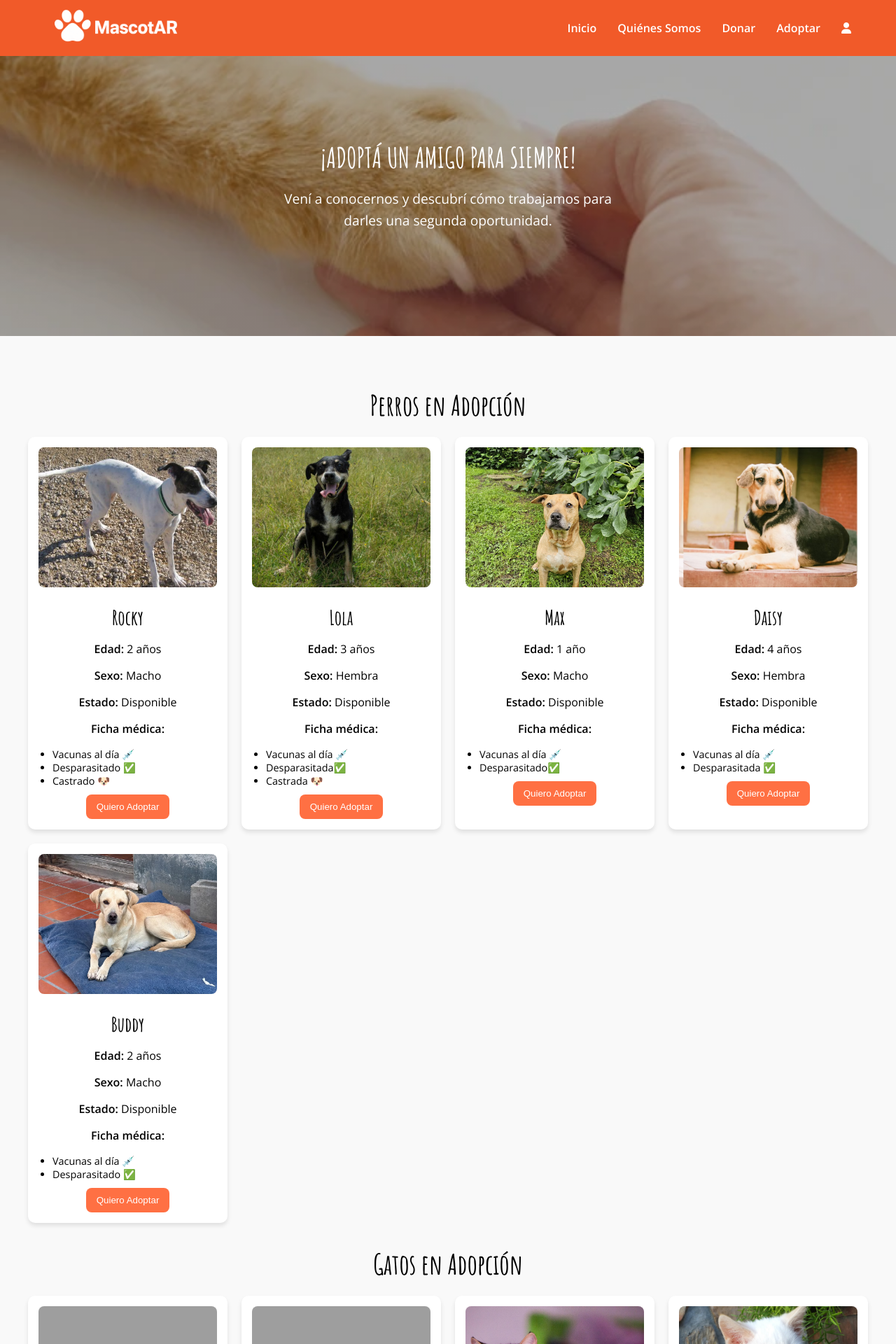
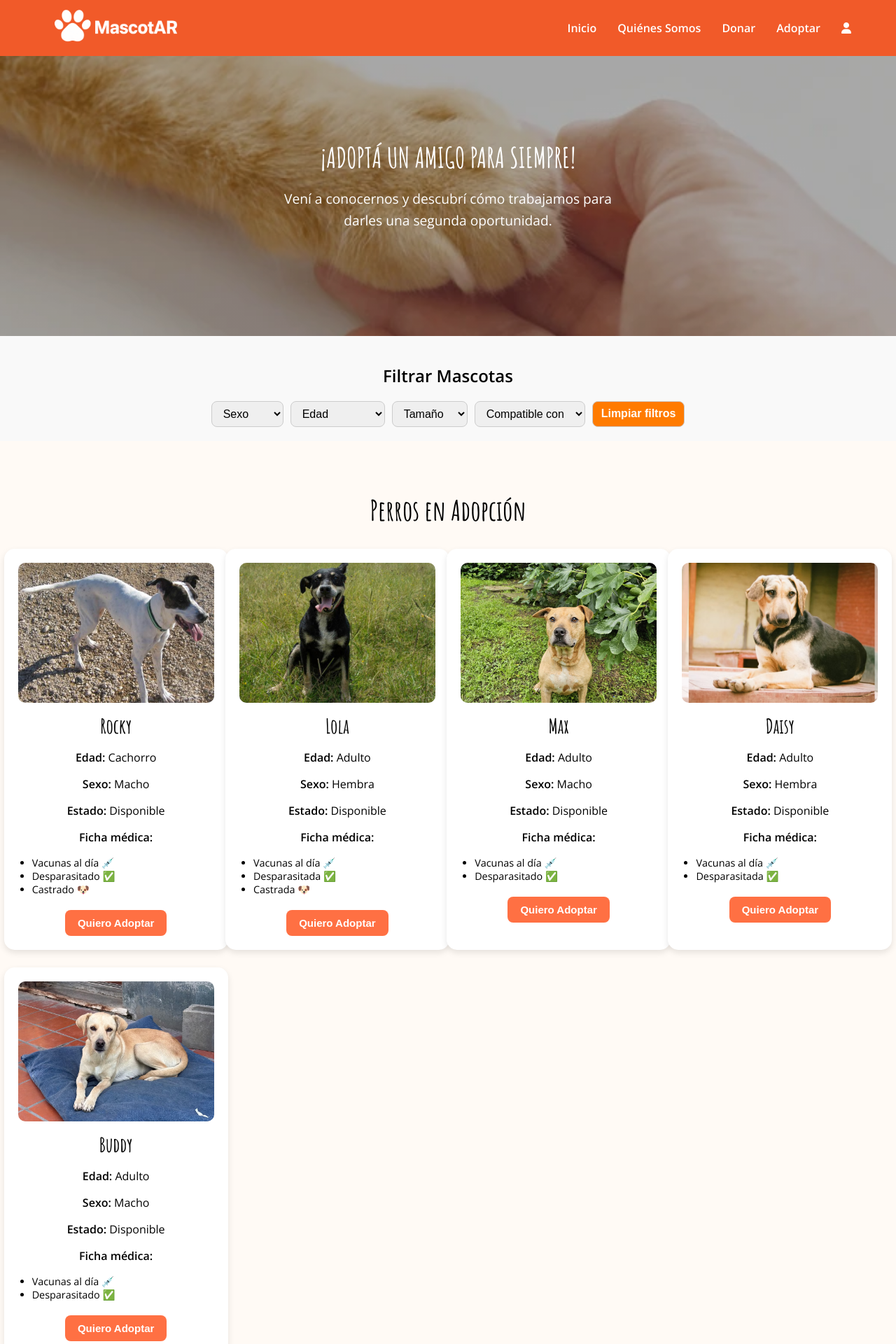
Before and after one commit to santicasale/MascotAR, a PHP site: page /MascotAR/Adoptar.html in a window 1280 px wide. Shown: the top 1920 px of the page at 70% size. Run offline with PHP 8.4, Linux system fonts and the light colour scheme; grey boxes are pictures that could not be loaded.

Commit message:
ultima modificación

```diff
--- a/Adoptar.html
+++ b/Adoptar.html
@@ -52,15 +52,47 @@
     </div>
   </section>
 
+  <section class="filtros">
+    <h2>Filtrar Mascotas</h2>
+    <div class="filtros-container">
+      <select id="filtro-sexo">
+        <option value="">Sexo</option>
+        <option value="macho">Macho</option>
+        <option value="hembra">Hembra</option>
+      </select>
+
+      <select id="filtro-edad">
+        <option value="">Edad</option>
+        <option value="cachorro">Cachorro</option>
+        <option value="adulto-joven">Adulto joven</option>
+        <option value="adulto">Adulto</option>
+      </select>
+
+      <select id="filtro-tamaño">
+        <option value="">Tamaño</option>
+        <option value="chico">Chico</option>
+        <option value="mediano">Mediano</option>
+        <option value="grande">Grande</option>
+      </select>
+
+      <select id="filtro-compatible">
+        <option value="">Compatible con</option>
+        <option value="perros">Otros perros</option>
+        <option value="niños">Niños</option>
+      </select>
+
+      <button id="btn-limpiar">Limpiar filtros</button>
+    </div>
+  </section>
 
   <section class="adoptar-lista">
     <h2>Perros en Adopción</h2>
     <div class="adoptar-grid">
 
-      <div class="adoptar-card">
+      <div class="adoptar-card" data-sexo="macho" data-edad="cachorro" data-tamaño="mediano" data-compatible="niños,perros">
         <img src="imagenesong/rocky.jpg" alt="Perro en adopción">
         <h3>Rocky</h3>
-        <p><strong>Edad:</strong> 2 años</p>
+        <p><strong>Edad:</strong> Cachorro</p>
         <p><strong>Sexo:</strong> Macho</p>
         <p><strong>Estado:</strong> Disponible</p>
         <p><strong>Ficha médica:</strong></p>
@@ -72,39 +104,39 @@
         <button class="btn-adoptar">Quiero Adoptar</button>
       </div>
 
-      <div class="adoptar-card">
+      <div class="adoptar-card" data-sexo="hembra" data-edad="adulto" data-tamaño="mediano" data-compatible="niños,perros">
         <img src="imagenesong/Lola.jpg" alt="Perro en adopción">
         <h3>Lola</h3>
-        <p><strong>Edad:</strong> 3 años</p>
+        <p><strong>Edad:</strong> Adulto</p>
         <p><strong>Sexo:</strong> Hembra</p>
         <p><strong>Estado:</strong> Disponible</p>
         <p><strong>Ficha médica:</strong></p>
         <ul class="ficha-medica">
           <li>Vacunas al día 💉</li>
-          <li>Desparasitada✅</li>
+          <li>Desparasitada ✅</li>
           <li>Castrada 🐶</li>
         </ul>
         <button class="btn-adoptar">Quiero Adoptar</button>
       </div>
 
-      <div class="adoptar-card">
+      <div class="adoptar-card" data-sexo="macho" data-edad="adulto" data-tamaño="grande" data-compatible="perros">
         <img src="imagenesong/Max.jpeg" alt="Perro en adopción">
         <h3>Max</h3>
-        <p><strong>Edad:</strong> 1 año</p>
+        <p><strong>Edad:</strong> Adulto</p>
         <p><strong>Sexo:</strong> Macho</p>
         <p><strong>Estado:</strong> Disponible</p>
         <p><strong>Ficha médica:</strong></p>
         <ul class="ficha-medica">
           <li>Vacunas al día 💉</li>
-          <li>Desparasitado✅</li>
+          <li>Desparasitado ✅</li>
         </ul>
         <button class="btn-adoptar">Quiero Adoptar</button>
       </div>
 
-      <div class="adoptar-card">
+      <div class="adoptar-card" data-sexo="hembra" data-edad="adulto" data-tamaño="chico" data-compatible="niños,perros">
         <img src="imagenesong/Daisy.avif" alt="Perro en adopción">
         <h3>Daisy</h3>
-        <p><strong>Edad:</strong> 4 años</p>
+        <p><strong>Edad:</strong> Adulto</p>
         <p><strong>Sexo:</strong> Hembra</p>
         <p><strong>Estado:</strong> Disponible</p>
         <p><strong>Ficha médica:</strong></p>
@@ -115,10 +147,10 @@
         <button class="btn-adoptar">Quiero Adoptar</button>
       </div>
 
-      <div class="adoptar-card">
+      <div class="adoptar-card" data-sexo="macho" data-edad="adulto" data-tamaño="grande" data-compatible="niños">
         <img src="imagenesong/Buddy.avif" alt="Perro en adopción">
         <h3>Buddy</h3>
-        <p><strong>Edad:</strong> 2 años</p>
+        <p><strong>Edad:</strong> Adulto</p>
         <p><strong>Sexo:</strong> Macho</p>
         <p><strong>Estado:</strong> Disponible</p>
         <p><strong>Ficha médica:</strong></p>
@@ -128,15 +160,18 @@
         </ul>
         <button class="btn-adoptar">Quiero Adoptar</button>
       </div>
+
     </div>
+  </section>
 
+  <section class="adoptar-lista">
     <h2>Gatos en Adopción</h2>
     <div class="adoptar-grid">
 
-      <div class="adoptar-card">
+      <div class="adoptar-card" data-sexo="hembra" data-edad="adulto" data-tamaño="chico" data-compatible="niños,perros">
         <img src="imagenesong/gato1.jpg" alt="Gato en adopción">
         <h3>Misha</h3>
-        <p><strong>Edad:</strong> 1 año</p>
+        <p><strong>Edad:</strong> Adulto</p>
         <p><strong>Sexo:</strong> Hembra</p>
         <p><strong>Estado:</strong> Disponible</p>
         <p><strong>Ficha médica:</strong></p>
@@ -148,10 +183,10 @@
         <button class="btn-adoptar">Quiero Adoptar</button>
       </div>
 
-      <div class="adoptar-card">
+      <div class="adoptar-card" data-sexo="macho" data-edad="cachorro" data-tamaño="chico" data-compatible="niños">
         <img src="imagenesong/gato2.webp" alt="Gato en adopción">
         <h3>Tom</h3>
-        <p><strong>Edad:</strong> 3 años</p>
+        <p><strong>Edad:</strong> Cachorro</p>
         <p><strong>Sexo:</strong> Macho</p>
         <p><strong>Estado:</strong> Disponible</p>
         <p><strong>Ficha médica:</strong></p>
@@ -162,10 +197,10 @@
         <button class="btn-adoptar">Quiero Adoptar</button>
       </div>
 
-      <div class="adoptar-card">
+      <div class="adoptar-card" data-sexo="hembra" data-edad="adulto" data-tamaño="chico" data-compatible="perros">
         <img src="imagenesong/gato3.jpg" alt="Gato en adopción">
         <h3>Nina</h3>
-        <p><strong>Edad:</strong> 2 años</p>
+        <p><strong>Edad:</strong> Adulto</p>
         <p><strong>Sexo:</strong> Hembra</p>
         <p><strong>Estado:</strong> Disponible</p>
         <p><strong>Ficha médica:</strong></p>
@@ -176,10 +211,10 @@
         <button class="btn-adoptar">Quiero Adoptar</button>
       </div>
 
-      <div class="adoptar-card">
+      <div class="adoptar-card" data-sexo="macho" data-edad="cachorro" data-tamaño="chico" data-compatible="niños,perros">
         <img src="imagenesong/gato4.jpg" alt="Gato en adopción">
         <h3>Simba</h3>
-        <p><strong>Edad:</strong> 4 años</p>
+        <p><strong>Edad:</strong> Cachorro</p>
         <p><strong>Sexo:</strong> Macho</p>
         <p><strong>Estado:</strong> Disponible</p>
         <p><strong>Ficha médica:</strong></p>
@@ -190,10 +225,10 @@
         <button class="btn-adoptar">Quiero Adoptar</button>
       </div>
 
-      <div class="adoptar-card">
+      <div class="adoptar-card" data-sexo="hembra" data-edad="cachorro" data-tamaño="chico" data-compatible="niños">
         <img src="imagenesong/gato5.jpg" alt="Gato en adopción">
         <h3>Luna</h3>
-        <p><strong>Edad:</strong> 6 meses</p>
+        <p><strong>Edad:</strong> Cachorro</p>
         <p><strong>Sexo:</strong> Hembra</p>
         <p><strong>Estado:</strong> Disponible</p>
         <p><strong>Ficha médica:</strong></p>
@@ -207,7 +242,6 @@
     </div>
   </section>
 
-  <!-- Footer -->
   <footer>
     <div class="footer-container">
       <div class="footer-logo">
@@ -235,5 +269,67 @@
     </div>
   </footer>
 
+  <script>
+    document.addEventListener("DOMContentLoaded", () => {
+      const filtroSexo = document.getElementById("filtro-sexo");
+      const filtroEdad = document.getElementById("filtro-edad");
+      const filtroTamaño = document.getElementById("filtro-tamaño");
+      const filtroCompatible = document.getElementById("filtro-compatible");
+      const btnLimpiar = document.getElementById("btn-limpiar");
+      const cards = document.querySelectorAll(".adoptar-card");
+      const botonesAdoptar = document.querySelectorAll(".btn-adoptar"); // Añadido
+
+      function aplicarFiltros() {
+        const sexo = filtroSexo.value;
+        const edad = filtroEdad.value;
+        const tamaño = filtroTamaño.value;
+        const compatible = filtroCompatible.value;
+
+        cards.forEach(card => {
+          const matchSexo = !sexo || card.dataset.sexo === sexo;
+          const matchEdad = !edad || card.dataset.edad === edad;
+          const matchTamaño = !tamaño || card.dataset.tamaño === tamaño;
+          const matchCompatible = !compatible || card.dataset.compatible.includes(compatible);
+
+          if (matchSexo && matchEdad && matchTamaño && matchCompatible) {
+            card.style.display = "block";
+          } else {
+            card.style.display = "none";
+          }
+        });
+      }
+
+      [filtroSexo, filtroEdad, filtroTamaño, filtroCompatible].forEach(filtro => {
+        filtro.addEventListener("change", aplicarFiltros);
+      });
+
+      btnLimpiar.addEventListener("click", () => {
+        filtroSexo.value = "";
+        filtroEdad.value = "";
+        filtroTamaño.value = "";
+        filtroCompatible.value = "";
+        cards.forEach(card => card.style.display = "block");
+      });
+
+      // =======================================================
+      // Lógica del botón "Quiero Adoptar" (Nuevo)
+      // =======================================================
+      botonesAdoptar.forEach(boton => {
+        boton.addEventListener('click', (event) => {
+          // Busca el elemento padre .adoptar-card
+          const card = event.target.closest('.adoptar-card');
+
+          // Obtiene el nombre de la mascota
+          const nombreMascota = card.querySelector('h3').textContent.trim();
+
+          // Codifica y redirige al formulario con el parámetro 'mascota'
+          const nombreCodificado = encodeURIComponent(nombreMascota);
+          window.location.href = `formulario.html?mascota=${nombreCodificado}`;
+        });
+      });
+      // =======================================================
+    });
+  </script>
+
 </body>
 </html>
--- a/style.css
+++ b/style.css
@@ -636,38 +636,44 @@
 
 
 .adoptar-lista {
-  padding: 40px;
-  background-color: #f9f9f9;
+  padding: 40px 20px;
+  text-align: center;
+  margin-bottom: 60px;
 }
 
 .adoptar-lista h2 {
-  text-align: center;
-  margin-bottom: 20px;
   font-family: 'Amatic SC', cursive;
-  font-size: 2.5em;
+  font-size: 2.5rem;
+  margin-bottom: 30px;
 }
 
 .adoptar-grid {
   display: grid;
   grid-template-columns: repeat(auto-fit, minmax(250px, 1fr));
-  gap: 20px;
+  gap: 25px;
+  justify-items: center;
 }
 
 .adoptar-card {
   background: #fff;
-  border-radius: 10px;
-  padding: 15px;
+  border-radius: 15px;
+  box-shadow: 0 4px 10px rgba(0,0,0,0.1);
+  padding: 20px;
+  width: 100%;
+  max-width: 280px;
   text-align: center;
-  box-shadow: 0 4px 6px rgba(0,0,0,0.1);
+  transition: transform 0.2s ease-in-out;
+}
+
+.adoptar-card:hover {
+  transform: translateY(-5px);
 }
 
 .adoptar-card img {
   width: 100%;
   height: 200px;
   object-fit: cover;
-  border-radius: 8px;
-  margin-bottom: 10px;
-  transition: transform 0.5s ease;
+  border-radius: 10px;
 }
 
 .adoptar-card img:hover {
@@ -689,17 +695,18 @@
 }
 
 .btn-adoptar {
-  background: #ff7043;
-  color: white;
-  padding: 10px 15px;
+  background-color: #ff7043;
+  color: #fff;
   border: none;
+  padding: 10px 18px;
   border-radius: 8px;
+  margin-top: 10px;
   cursor: pointer;
   transition: background 0.3s ease;
 }
 
 .btn-adoptar:hover {
-  background: #e64a19;
+  background-color: #f4511e;
 }
 .adoptar-hero {
   background: linear-gradient(rgba(0,0,0,0.3), rgba(0,0,0,0.3));
@@ -721,6 +728,39 @@
 .adoptar-hero .hero-text p {
   font-size: 1.2rem;
   font-family: 'Open Sans', sans-serif;
+}
+
+
+.filtros {
+  background-color: #f9f9f9;
+  padding: 20px;
+  text-align: center;
+}
+
+.filtros-container {
+  display: flex;
+  flex-wrap: wrap;
+  gap: 10px;
+  justify-content: center;
+}
+
+.filtros select,
+.filtros button {
+  padding: 8px 12px;
+  border: 1px solid #ccc;
+  border-radius: 8px;
+  font-size: 1rem;
+}
+
+.filtros button {
+  background-color: #ff7b00;
+  color: #fff;
+  cursor: pointer;
+  transition: background 0.3s;
+}
+
+.filtros button:hover {
+  background-color: #e06c00;
 }
 
 
@@ -857,3 +897,96 @@
 .register-link a:hover {
   text-decoration: underline;
 }
+
+
+/*formulario html */
+body {
+  background-color: #fffaf5;
+}
+
+.form-container {
+  max-width: 450px;
+  margin: 60px auto;
+  background: #fff;
+  padding: 30px 25px;
+  border-radius: 15px;
+  box-shadow: 0 4px 10px rgba(0,0,0,0.1);
+  text-align: left;
+}
+
+.form-container h2 {
+  text-align: center;
+  color: #f15a29;
+  font-size: 22px;
+  margin-bottom: 10px;
+  font-family: 'Open Sans', sans-serif;
+}
+
+.form-container p {
+  font-size: 14px;
+  color: #333;
+  text-align: center;
+  margin-bottom: 20px;
+}
+
+form {
+  display: flex;
+  flex-direction: column;
+  gap: 12px;
+}
+
+label {
+  font-size: 14px;
+  font-weight: 600;
+  color: #333;
+}
+
+input,
+textarea {
+  width: 100%;
+  padding: 10px;
+  border: 1px solid #f15a29;
+  border-radius: 8px;
+  font-size: 14px;
+  font-family: 'Open Sans', sans-serif;
+}
+
+textarea {
+  resize: none;
+}
+
+button {
+  background-color: #f15a29;
+  color: #fff;
+  border: none;
+  padding: 12px;
+  border-radius: 8px;
+  font-size: 15px;
+  font-weight: bold;
+  cursor: pointer;
+  transition: background 0.3s;
+}
+
+button:hover {
+  background-color: #d94e22;
+}
+
+@media (max-width: 768px) {
+  .form-container {
+    width: 90%;
+    padding: 20px;
+  }
+
+  .form-container h2 {
+    font-size: 20px;
+  }
+
+  input,
+  textarea {
+    font-size: 13px;
+  }
+
+  button {
+    font-size: 14px;
+  }
+}
```
Also changed, not shown: conexion.php (+4 -5 lines), config.php (+6 -7 lines), formulario.html (added, +145 -0 lines). Lines whose indentation alone changed are shown as unchanged.
